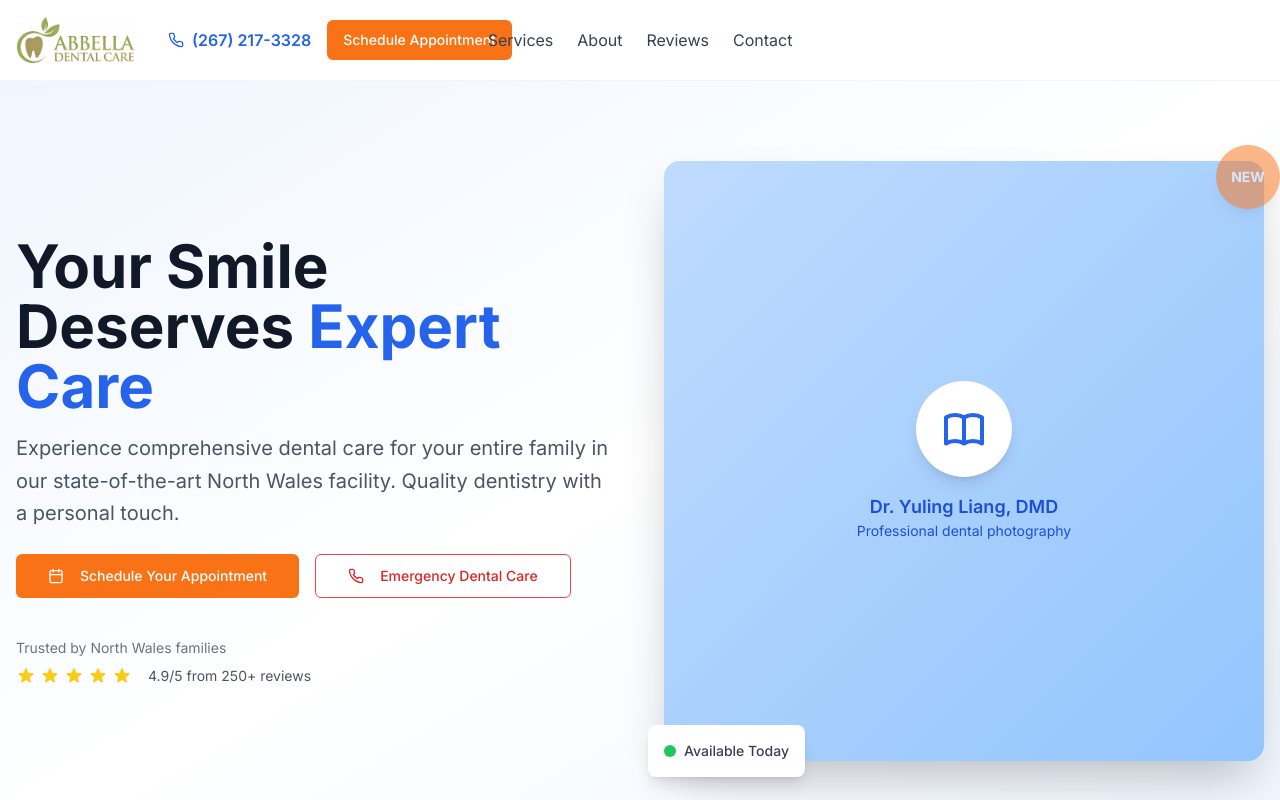
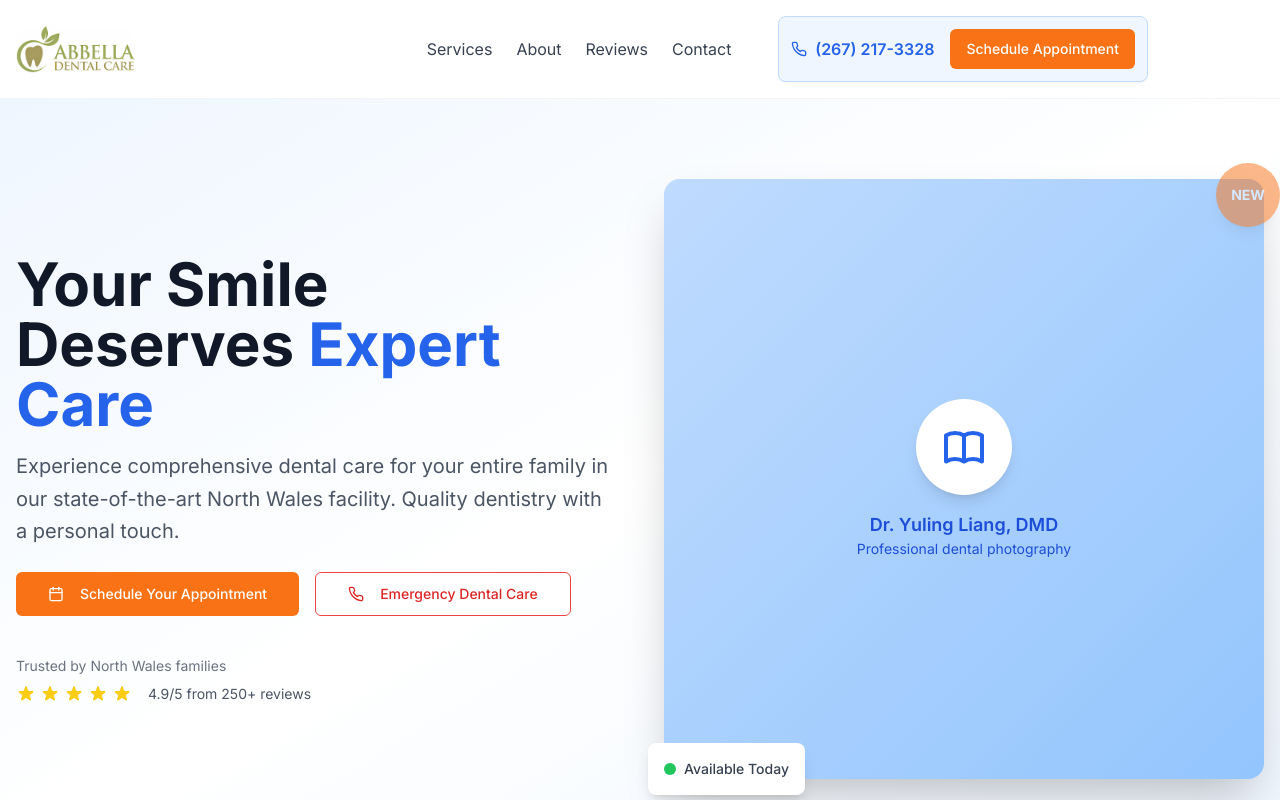
Before and after one commit to arifuahmed1/abella-smile-rebuild, a React (Vite) app: page / in a window 1280 px wide. Shown: the top 800 px of the page. Built offline with nearby package versions, Linux system fonts and the light colour scheme.

Commit message:
Reverted to commit 9480ffc65ba4772feaa4d124282855f4dd3d3705

```diff
--- a/src/pages/Index.tsx
+++ b/src/pages/Index.tsx
@@ -10,7 +10,6 @@ import Testimonials from '@/components/Testimonials';
 import Insurance from '@/components/Insurance';
 import Contact from '@/components/Contact';
 import Footer from '@/components/Footer';
-
 const Index = () => {
   const handleSmoothScroll = (elementId: string) => {
     const element = document.getElementById(elementId);
@@ -21,48 +20,31 @@ const Index = () => {
       });
     }
   };
-
   const handleScheduleAppointment = () => {
     // Scroll to contact section for appointment scheduling
     handleSmoothScroll('contact');
   };
-
   const handleEmergencyCall = () => {
     // Initiate phone call for emergency care
     window.open('tel:267-217-3328', '_self');
   };
-
-  return (
-    <div className="min-h-screen bg-white">
+  return <div className="min-h-screen bg-white">
       {/* Header */}
       <header className="sticky top-0 z-50 bg-white/95 backdrop-blur-sm border-b border-gray-100">
         <div className="container mx-auto px-4 py-4">
           <div className="flex items-center justify-between">
-            {/* Left side - Logo and Contact Info */}
-            <div className="flex items-center space-x-8">
             {/* Logo */}
-              <div className="flex items-center">
-                <img
-                  alt="Abbella Dental Care Logo"
-                  className="h-12 w-auto"
-                  src="/lovable-uploads/b30c4365-1bbe-495b-90e1-c71a31115905.png"
-                />
+            <div className="flex items-center space-x-3">
+              <img alt="Abbella Dental Care Logo" className="h-12 w-auto" src="/lovable-uploads/b30c4365-1bbe-495b-90e1-c71a31115905.png" />
             </div>
 
-              {/* Contact Info - Desktop only */}
-              <div className="hidden lg:flex items-center space-x-4">
-                <a href="tel:267-217-3328" className="flex items-center space-x-2 text-blue-600 hover:text-blue-700 transition-colors">
-                  <Phone className="w-4 h-4" />
-                  <span className="font-semibold">(267) 217-3328</span>
-                </a>
-                <Button onClick={handleScheduleAppointment} className="bg-orange-500 hover:bg-orange-600 text-white">
-                  Schedule Appointment
-                </Button>
-              </div>
-            </div>
+            {/* Desktop Navigation & Contact */}
+            <div className="hidden lg:flex items-center justify-between w-full max-w-4xl mx-auto">
+              {/* Spacer for logo */}
+              <div className="w-32"></div>
 
               {/* Centered Navigation */}
-            <nav className="hidden lg:flex items-center space-x-6 absolute left-1/2 transform -translate-x-1/2">
+              <nav className="flex items-center space-x-6">
                 <button onClick={() => handleSmoothScroll('services')} className="text-gray-700 hover:text-blue-600 transition-colors cursor-pointer">
                   Services
                 </button>
@@ -76,6 +58,18 @@ const Index = () => {
                   Contact
                 </button>
               </nav>
+
+              {/* Contact Info with Box */}
+              <div className="flex items-center space-x-4 bg-blue-50 border border-blue-200 rounded-lg p-3 shadow-sm">
+                <a href="tel:267-217-3328" className="flex items-center space-x-2 text-blue-600 hover:text-blue-700 transition-colors">
+                  <Phone className="w-4 h-4" />
+                  <span className="font-semibold">(267) 217-3328</span>
+                </a>
+                <Button onClick={handleScheduleAppointment} className="bg-orange-500 hover:bg-orange-600 text-white">
+                  Schedule Appointment
+                </Button>
+              </div>
+            </div>
 
             {/* Mobile Menu Button */}
             <div className="lg:hidden">
@@ -262,8 +256,6 @@ const Index = () => {
 
       {/* Footer */}
       <Footer />
-    </div>
-  );
+    </div>;
 };
-
 export default Index;
```
Lines whose indentation alone changed are shown as unchanged.
